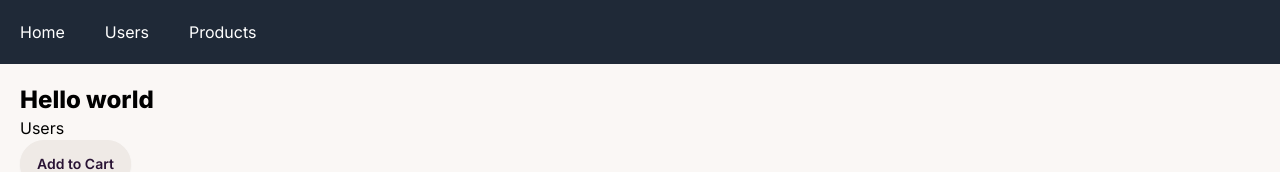
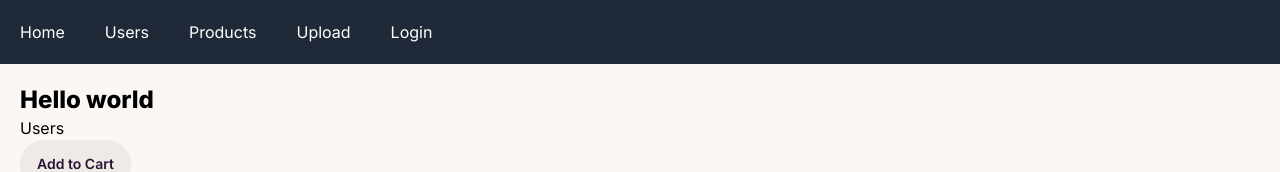
Before and after one commit to cheershanny/next-app, a Next.js app: page / in a window 1280 px wide. Shown: the top 172 px of the page. Built offline with nearby package versions, Linux system fonts and the light colour scheme.

Commit message:
add 2 new links

```diff
--- a/app/NavBar.tsx
+++ b/app/NavBar.tsx
@@ -7,6 +7,8 @@ const NavBar = () => {
       <Link href="/" className="mr-5" >Home</Link>
       <Link href="/users" className='mx-5'>Users</Link>
       <Link href="/products" className='mx-5'>Products</Link>
+      <Link href="/upload" className='mx-5'>Upload</Link>
+      <Link href="/api/auth/signin" className='mx-5'>Login</Link>
     </div>
   )
 }
```
